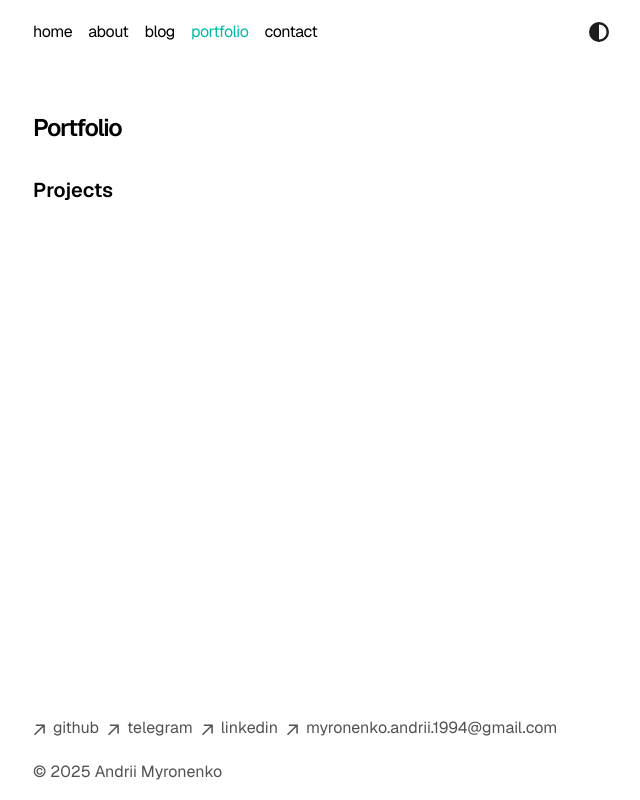
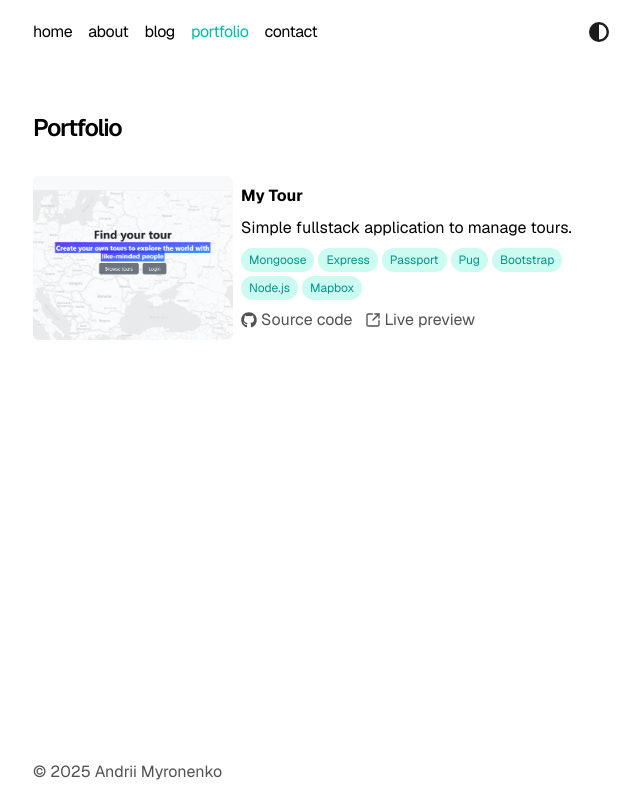
Before and after one commit to andmiron/portfolio, a React (Vite) app: page /portfolio in a window 1280 px wide. Shown: the whole page, without its empty margins (319-959 px from the left). Built offline with nearby package versions, Linux system fonts and the light colour scheme.

Commit message:
refactor: remove ArrowIcon component and update Portfolio, Footer, and Contact components

```diff
--- a/src/components/Contact.jsx
+++ b/src/components/Contact.jsx
@@ -1,68 +1,48 @@
-import { FaCopy, FaGithub, FaLinkedin, FaTelegram } from "react-icons/fa6";
-import { useState } from "react";
+import {
+  FaGithub,
+  FaLinkedin,
+  FaTelegram,
+  FaRegEnvelope,
+} from "react-icons/fa6";
 
-const contactLinks = [
-  {
-    link: "https://github.com/andmiron",
-    label: "github",
-    icon: <FaGithub />,
-  },
+const links = [
+  { link: "https://github.com/andmiron", label: "github", icon: <FaGithub /> },
   { link: "https://t.me/and_miron", label: "telegram", icon: <FaTelegram /> },
   {
     link: "https://www.linkedin.com/in/andrii-myronenko-650553279/",
     label: "linkedin",
     icon: <FaLinkedin />,
   },
+  {
+    link: "mailto:myronenko.andrii.1994@gmail.com",
+    label: "myronenko.andrii.1994@gmail.com",
+    icon: <FaRegEnvelope />,
+  },
 ];
 
 export default function Contact() {
-  const [copied, setCopied] = useState(false);
-
-  const copyToClipboard = () => {
-    const email = "myronenko.andrii.1994@gmail.com";
-    navigator.clipboard
-      .writeText(email)
-      .then(() => {
-        setCopied(true);
-        setTimeout(() => setCopied(false), 2000);
-      })
-      .catch((error) => {
-        console.log(error);
-      });
-  };
-
   return (
     <div>
       <h1 className="font-semibold text-2xl mb-8 tracking-tighter">Contact</h1>
-      <p className="mb-4">
+      <p className="mb-8">
         If you would like to discuss a project, ask questions, or just connect,
         feel free to reach out. I would love to hear from you!
       </p>
-      <ul className="font-sm mt-8 flex flex-col justify-center space-y-2 text-neutral-600 md:space-x-4 md:space-y-2 dark:text-neutral-300">
-        {contactLinks.map((link) => (
+      <ul className="font-sm flex flex-col items-start justify-center gap-3 flex-wrap text-neutral-600 dark:text-neutral-300">
+        {links.map((link) => (
           <li key={link.label}>
             <a
-              className="flex items-center transition-all hover:text-neutral-800 dark:hover:text-neutral-100"
+              className="flex items-center gap-2 transition-all hover:text-neutral-800 dark:hover:text-neutral-100"
               rel="noopener noreferrer"
               target="_blank"
               href={link.link}
             >
               {link.icon}
-              <p className="px-3 h-7">{link.label}</p>
+              <p className="">{link.label}</p>
             </a>
           </li>
         ))}
       </ul>
-      <button
-        className="flex items-center justify-start w-full cursor-pointer mt-2"
-        onClick={copyToClipboard}
-      >
-        <FaCopy className="h-[20px] w-[20px] text-[#575757]" />
-        <p className="px-3 font-semibold text-neutral-600 dark:text-neutral-300 ">
-          myronenko.andrii.1994@gmail.com
-        </p>
-        {copied ? <p className="text-neutral-400">Copied!</p> : ""}
-      </button>
     </div>
   );
 }
--- a/src/components/Footer.jsx
+++ b/src/components/Footer.jsx
@@ -1,36 +1,6 @@
-import ArrowIcon from "./icons/ArrowIcon";
-
-const footerLinks = [
-  { link: "https://github.com/andmiron", label: "github" },
-  { link: "https://t.me/and_miron", label: "telegram" },
-  {
-    link: "https://www.linkedin.com/in/andrii-myronenko-650553279/",
-    label: "linkedin",
-  },
-  {
-    link: "mailto:myronenko.andrii.1994@gmail.com",
-    label: "myronenko.andrii.1994@gmail.com",
-  },
-];
-
 export default function Footer() {
   return (
     <footer className="mt-8">
-      <ul className="font-sm flex flex-row items-center justify-start gap-2 flex-wrap text-neutral-600 dark:text-neutral-300">
-        {footerLinks.map((link) => (
-          <li key={link.label}>
-            <a
-              className="flex items-center transition-all hover:text-neutral-800 dark:hover:text-neutral-100"
-              rel="noopener noreferrer"
-              target="_blank"
-              href={link.link}
-            >
-              <ArrowIcon />
-              <p className="ml-2 h-7">{link.label}</p>
-            </a>
-          </li>
-        ))}
-      </ul>
       <p className="text-neutral-600 dark:text-neutral-300 mt-4">
         © {new Date().getFullYear()} Andrii Myronenko
       </p>
--- a/src/components/Portfolio.jsx
+++ b/src/components/Portfolio.jsx
@@ -1,12 +1,35 @@
-function Portfolio() {
+import ProjectCard from "./ProjectCard";
+
+const projects = [
+  {
+    title: "My Tour",
+    description: "Simple fullstack application to manage tours.",
+    thumbnail: "/my-tour-screenshot.PNG",
+    codeLink: "https://github.com/andmiron/my-tour",
+    demoLink: "https://my-tour-74lo.onrender.com",
+    tags: [
+      "Mongoose",
+      "Express",
+      "Passport",
+      "Pug",
+      "Bootstrap",
+      "Node.js",
+      "Mapbox",
+    ],
+  },
+];
+
+export default function Portfolio() {
   return (
     <div>
       <h1 className="font-semibold text-2xl mb-8 tracking-tighter">
         Portfolio
       </h1>
-      <h3 className="font-semibold text-xl mb-4">Projects</h3>
+      <div className="flex flex-col gap-4">
+        {projects.map((project) => (
+          <ProjectCard projectData={project} key={project.title} />
+        ))}
+      </div>
     </div>
   );
 }
-
-export default Portfolio;
--- /dev/null
+++ b/src/components/ProjectCard.jsx
@@ -0,0 +1,56 @@
+import { FaGithub } from "react-icons/fa6";
+import { LuSquareArrowOutUpRight } from "react-icons/lu";
+
+export default function ProjectCard({ projectData }) {
+  return (
+    <div
+      key={projectData.title}
+      className="flex flex-col sm:flex-row rounded-lg"
+    >
+      <img
+        src={projectData.thumbnail}
+        alt={projectData.title}
+        className="w-100 sm:w-50 object-cover rounded-md"
+      />
+
+      <div className="w-full flex flex-col items-start p-2 gap-2">
+        <h2 className="font-bold">{projectData.title}</h2>
+        <p>{projectData.description}</p>
+        <div className="flex flex-wrap gap-1">
+          {projectData.tags.map((tag) => (
+            <span
+              key={tag}
+              className="bg-teal-100 dark:bg-teal-900 text-teal-600 dark:text-teal-300 px-2 py-1 text-xs rounded-full"
+            >
+              {tag}
+            </span>
+          ))}
+        </div>
+        <div className="flex items-center text-neutral-600 dark:text-neutral-300 gap-3">
+          <a
+            className="flex items-center gap-1 transition-all hover:text-neutral-800 dark:hover:text-neutral-100"
+            rel="noopener noreferrer"
+            target="_blank"
+            href={projectData.codeLink}
+          >
+            <FaGithub />
+            <p className="hover:text-neutral-800 dark:hover:text-neutral-100 transition-all">
+              Source code
+            </p>
+          </a>
+          <a
+            className="flex items-center gap-1 transition-all hover:text-neutral-800 dark:hover:text-neutral-100"
+            rel="noopener noreferrer"
+            target="_blank"
+            href={projectData.demoLink}
+          >
+            <LuSquareArrowOutUpRight />
+            <p className="hover:text-neutral-800 dark:hover:text-neutral-100 transition-all">
+              Live preview
+            </p>
+          </a>
+        </div>
+      </div>
+    </div>
+  );
+}
--- a/src/components/icons/ArrowIcon.jsx
+++ /dev/null
@@ -1,16 +0,0 @@
-export default function ArrowIcon() {
-  return (
-    <svg
-      width="12"
-      height="12"
-      viewBox="0 0 12 12"
-      fill="none"
-      xmlns="http://www.w3.org/2000/svg"
-    >
-      <path
-        d="M2.07102 11.3494L0.963068 10.2415L9.2017 1.98864H2.83807L2.85227 0.454545H11.8438V9.46023H10.2955L10.3097 3.09659L2.07102 11.3494Z"
-        fill="currentColor"
-      />
-    </svg>
-  );
-}
```
Also changed, not shown: public/my-tour-screenshot.PNG (added).
